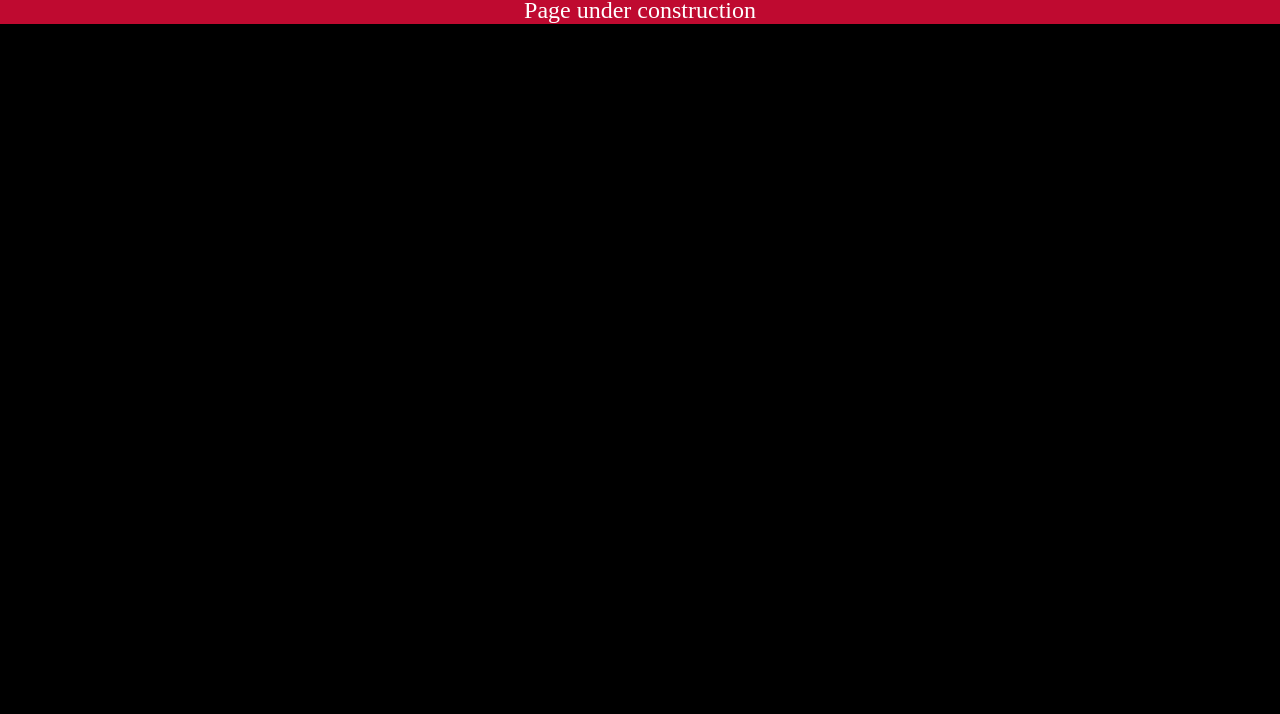
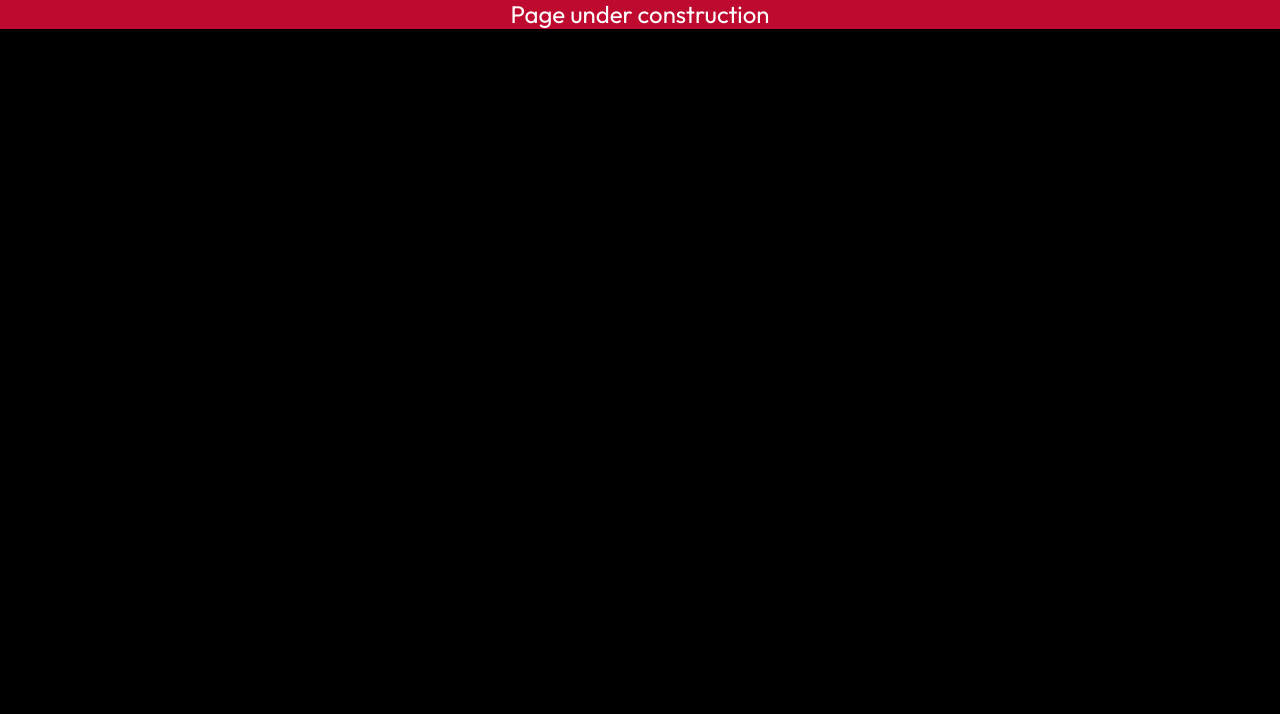
Before and after one commit to davidteague05/css-assignment3, a plain HTML site: page about.html in a window 1280 px wide. Shown: the part 86-800 px from the top of the page. Drawn offline with Linux system fonts and the light colour scheme.

Commit message:
added a font

```diff
--- a/about.html
+++ b/about.html
@@ -8,6 +8,7 @@
   <meta name="author" content="David Teague">
   <title>About Page - Mars Bars</title>
   <link href="css/styles.css" rel="stylesheet" type="text/css" />
+  <link rel="stylesheet" href="https://fonts.googleapis.com/css?family=Outfit">
 </head>
 <body>
   <header>
--- a/css/styles.css
+++ b/css/styles.css
@@ -3,6 +3,7 @@
     width: 100vw;
     background-color: black; /* Chocolate Brown */
     color: #FFF; /* White text color */
+    font-family: Outfit, sans-serif;
   }
 
   body{
```
Also changed, not shown: contact.html (+1 -0 lines), index.html (+1 -0 lines).
